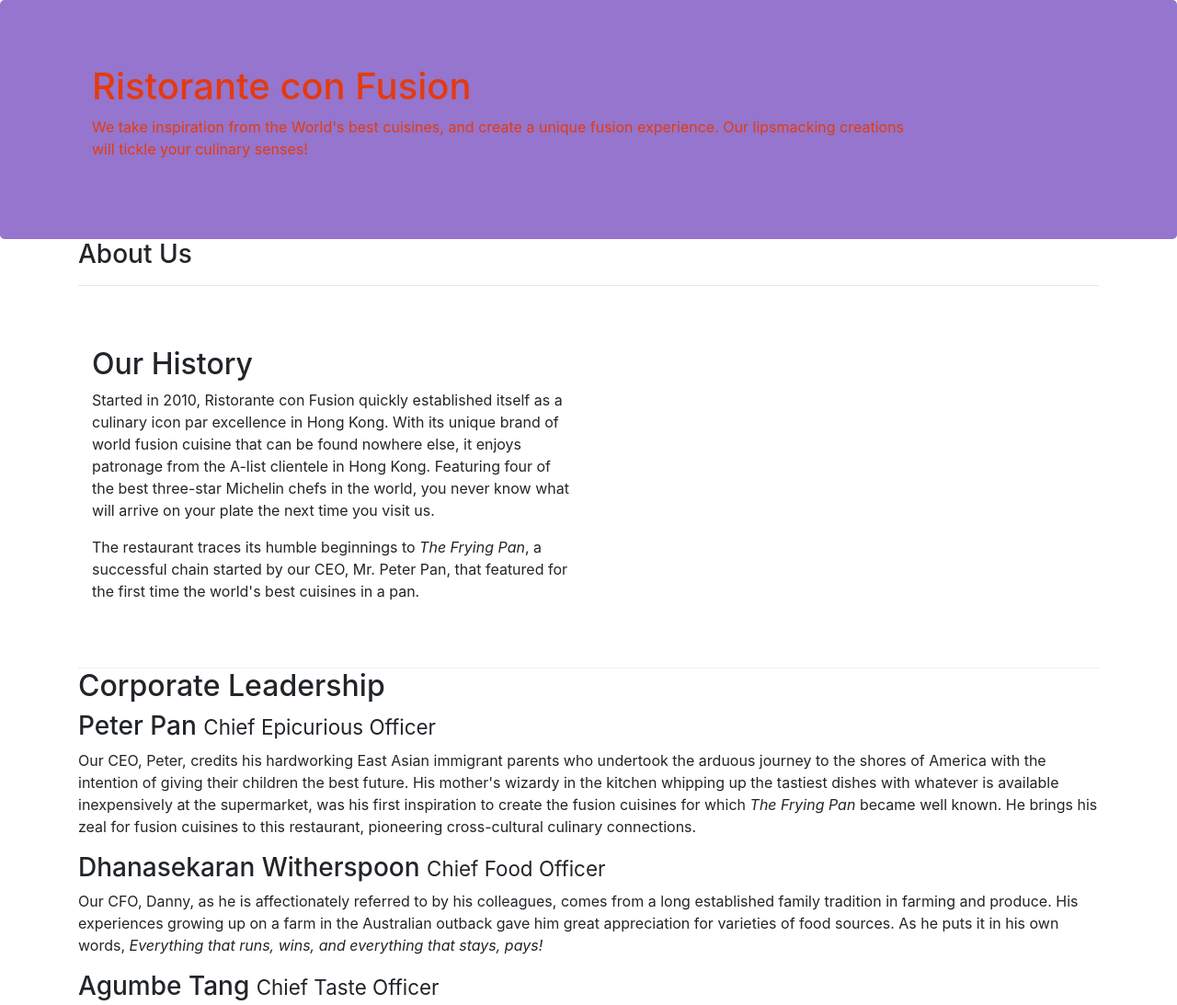
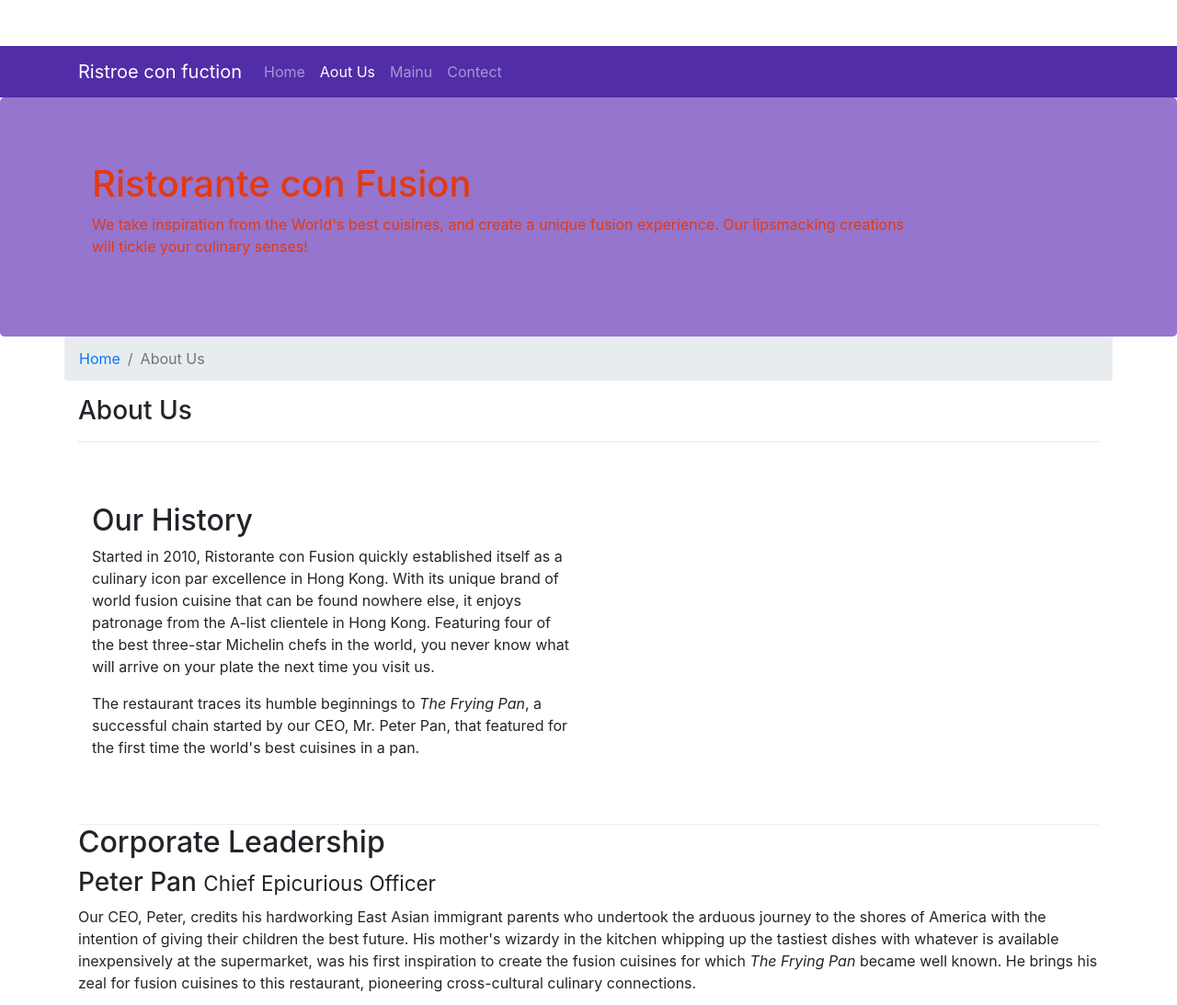
Before and after one commit to vats22/git-bootstrap, a website: page aboutus.html in a window 1280 px wide. Shown: the top 1093 px of the page at 92% size. Drawn offline with nearby package versions, Linux system fonts and the light colour scheme.

Commit message:
nabar and breadcrumb

```diff
--- a/CSS/style.css
+++ b/CSS/style.css
@@ -30,3 +30,12 @@ address{
     margin:0px;
     color:#0f0f0f;
 }
+
+body{
+    padding:50px 0px 0px 0px;
+    z-index:0;
+}
+
+.navbar-dark {
+     background-color: #512DA8;
+}
--- a/aboutus.html
+++ b/aboutus.html
@@ -15,6 +15,24 @@
 </head>
 
 <body>
+    <nav class="navbar navbar-dark navbar-expand-sm">
+        <div class="container">
+            <button class="navbar-toggler" type="button" data-toggle="collapse" data-target="#Navbar">
+                <span class="navbar-toggler-icon"></span>
+
+            </button>
+                <a class="navbar-brand" href="#">Ristroe con fuction </a>
+                <div class="collapse navbar-collapse" id="Navbar">
+                        <ul class="navbar-nav mr-auto">
+                            <li class="nav-item "><a class="nav-link" href="./index.html">Home</a></li>
+                            <li class="nav-item active"><a class="nav-link" href="#">Aout Us</a></li>
+                            <li class="nav-item "><a class="nav-link" href="#">Mainu</a></li>
+                            <li class="nav-item "><a class="nav-link" href="#">Contect</a></li>
+                        </ul>
+               </div>
+        </div>
+
+    </nav>
 
     <header class="jumbotron">
         <div class="container">
@@ -30,8 +48,13 @@
     </header>
 
     <div class="container">
-        <div>
-            <div>
+        <div class="row">
+            <ol class="col-12 breadcrumb">
+                <li class="breadcrumb-item"><a href="./index.html">Home</a></li>
+                <li class="breadcrumb-item active">About Us</li>
+
+            </ol>
+            <div class="col-12">
                <h3>About Us</h3>
                <hr>
             </div>
@@ -81,8 +104,8 @@
                 <div class="col-4 offset-1 col-sm-2">
                     <h5>Links</h5>
                     <ul class="list-unstyled">
-                        <li><a href="#">Home</a></li>
-                        <li><a href="#">About</a></li>
+                        <li ><a href="./index.html">Home</a></li>
+                        <li class=" active"><a href="#">About</a></li>
                         <li><a href="#">Menu</a></li>
                         <li><a href="#">Contact</a></li>
                     </ul>
```
Also changed, not shown: index.html (+20 -1 lines).
